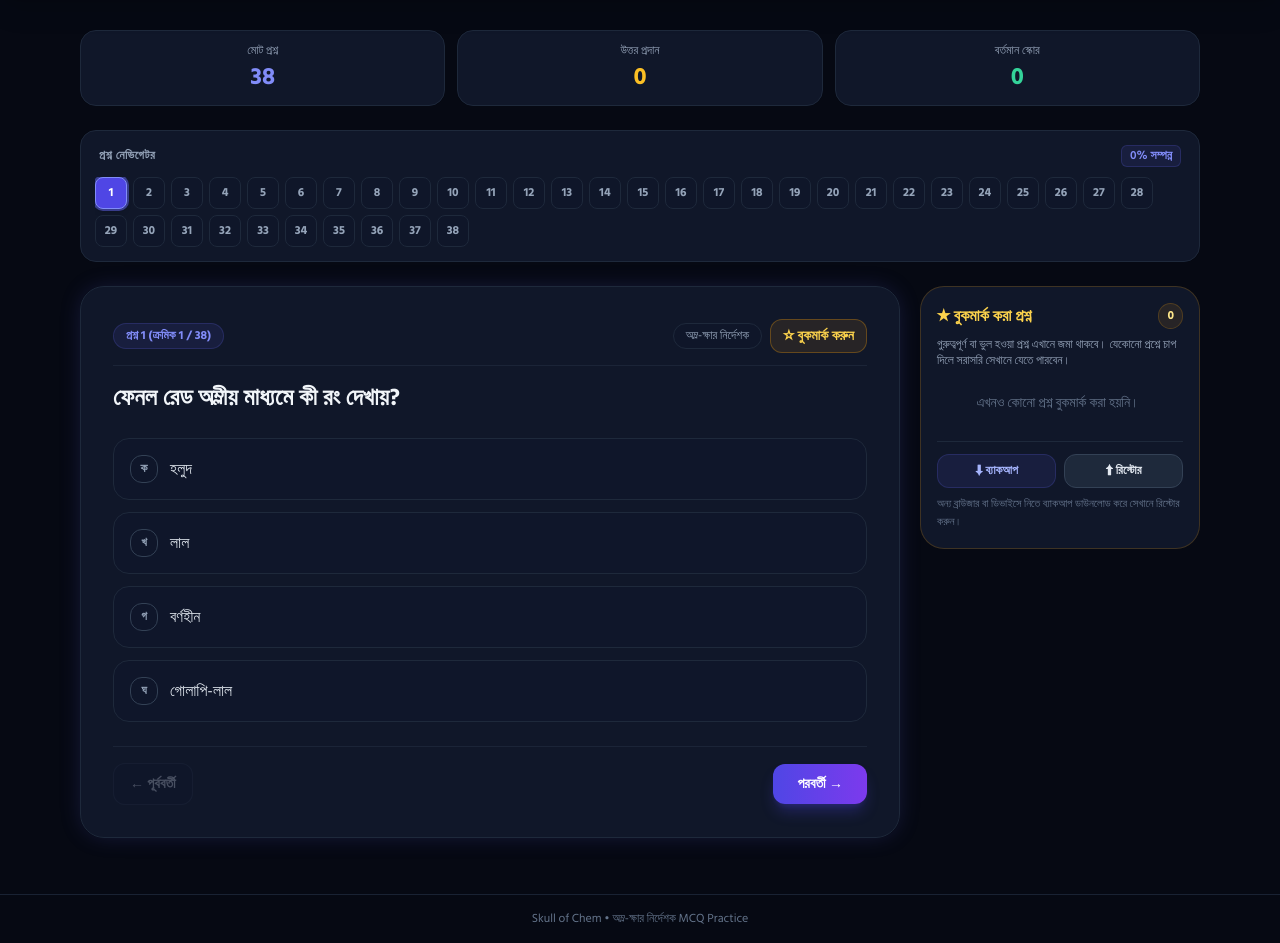
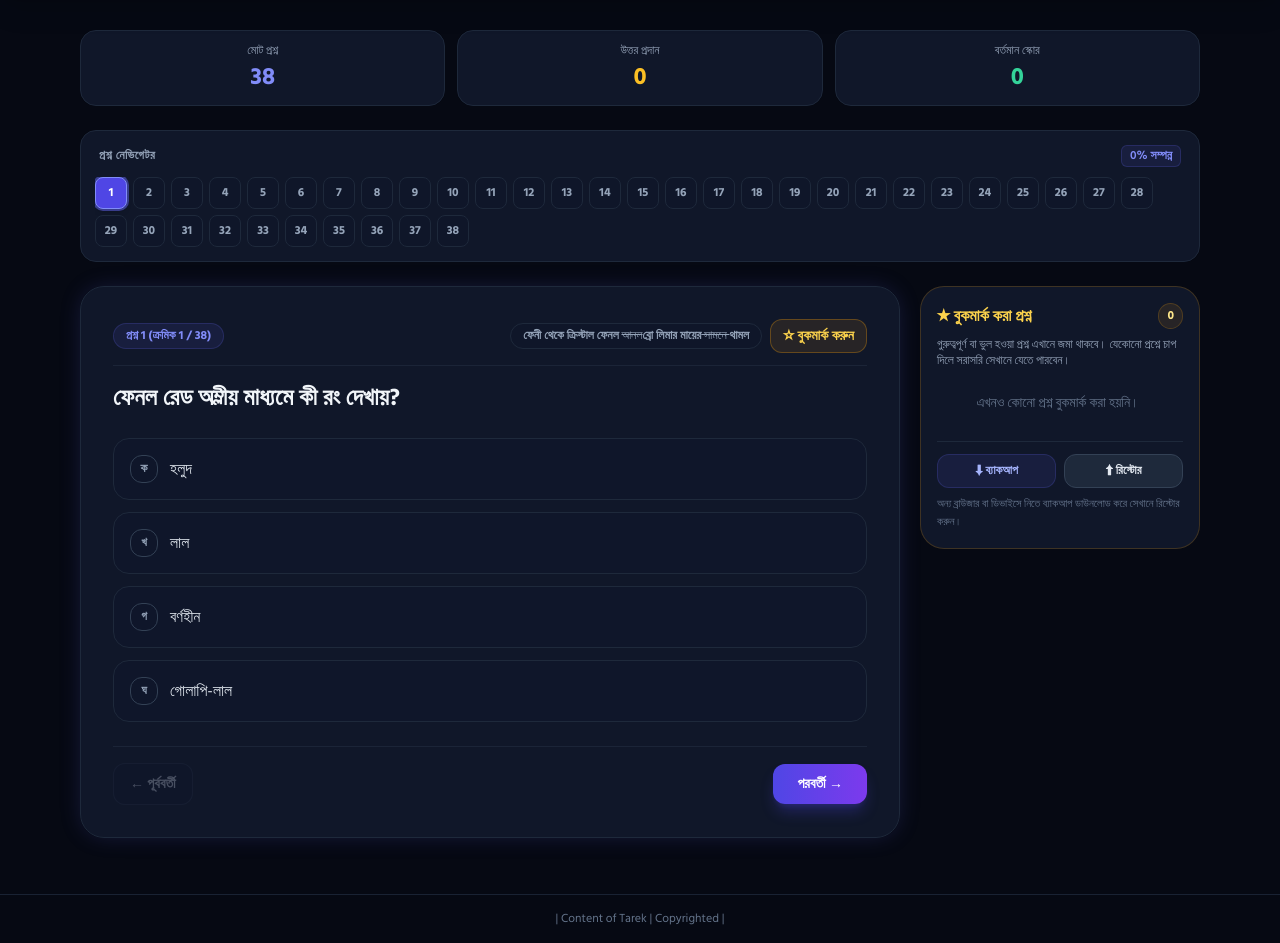
Before and after one commit to tareks04/acid-base-indicator, a plain HTML site: page index.html in a window 1280 px wide. Shown: the part 78-1021 px from the top of the page. Drawn offline with nearby package versions, Linux system fonts and the light colour scheme.

Commit message:
Update index.html

```diff
--- a/index.html
+++ b/index.html
@@ -3,7 +3,7 @@
 <head>
     <meta charset="UTF-8">
     <meta name="viewport" content="width=device-width, initial-scale=1.0">
-    <title>অম্ল-ক্ষার নির্দেশক | MCQ Quiz</title>
+    <title>অম্ল-ক্ষার নির্দেশক</title>
 
     <!-- Tailwind CSS CDN -->
     <script src="https://cdn.tailwindcss.com"></script>
@@ -152,7 +152,7 @@
                     প্রশ্ন ১ / ০
                 </span>
                 <div class="flex flex-wrap items-center gap-2">
-                    <span class="text-xs text-slate-400 bg-slate-900/80 px-3 py-1 rounded-full border border-slate-800">অম্ল-ক্ষার নির্দেশক</span>
+                    <span class="text-xs text-slate-400 bg-slate-900/80 px-3 py-1 rounded-full border border-slate-800"><b>ফেনী থেকে ক্রিস্টাল ফেনল</b> <del>আনল</del><b>ব্রো লিমার মায়ের</b><del> সামনে </del><b>থামল</b></span>
                     <button id="bookmark-current-btn" onclick="toggleCurrentBookmark()" aria-pressed="false" class="animated-btn px-3 py-1.5 rounded-xl text-xs md:text-sm font-semibold bg-amber-500/10 text-amber-300 hover:bg-amber-500/20 border border-amber-500/30">☆ বুকমার্ক করুন</button>
                 </div>
             </div>
@@ -278,7 +278,7 @@
 
     <!-- Footer -->
     <footer class="py-4 border-t border-slate-800/80 text-center text-xs text-slate-500">
-       Skull of Chem • অম্ল-ক্ষার নির্দেশক MCQ Practice
+       | Content of Tarek | Copyrighted |
     </footer>
 
     <script>
```
